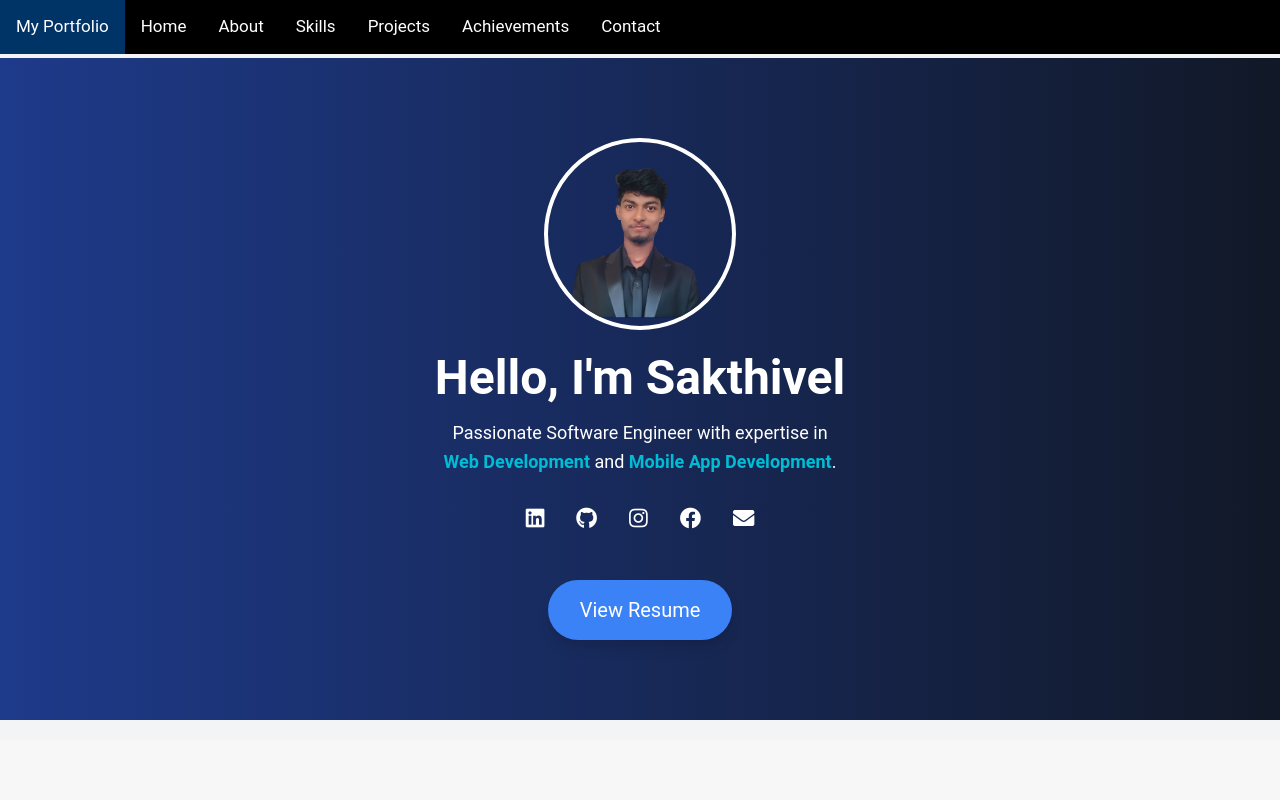
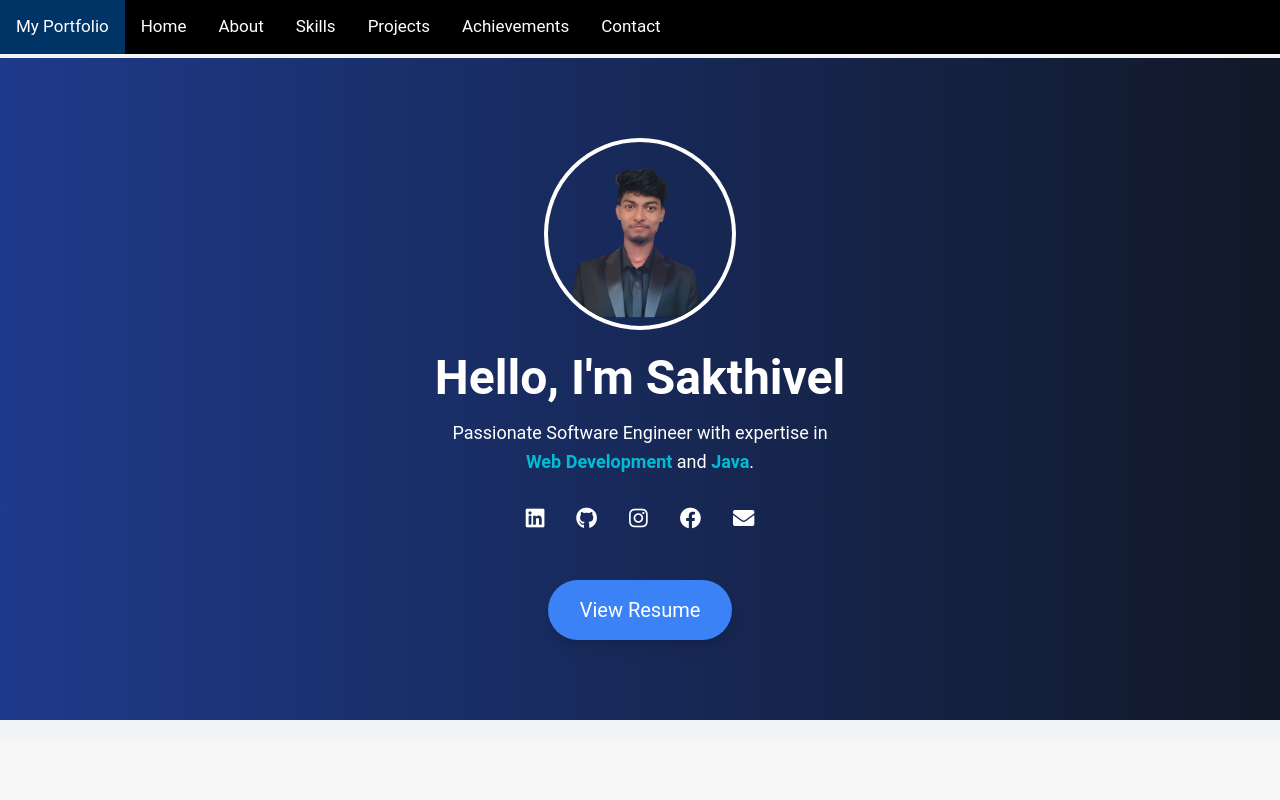
Before and after one commit to sakthivel1011/PORTFOLIO, a plain HTML site: page index.html in a window 1280 px wide. Shown: the top 800 px of the page. Drawn offline with nearby package versions, Linux system fonts and the light colour scheme.

Commit message:
Update index.html

```diff
--- a/index.html
+++ b/index.html
@@ -56,7 +56,7 @@
         </h1>
         <p class="text-lg leading-relaxed mb-8">
           Passionate Software Engineer with expertise in <br>
-          <span class="font-bold">Web Development</span> and <span class="font-bold">Mobile App Development</span><span class="font-bold"></span>.
+          <span class="font-bold">Web Development</span> and <span class="font-bold">Java</span><span class="font-bold"></span>.
         </p>
 
 
```
